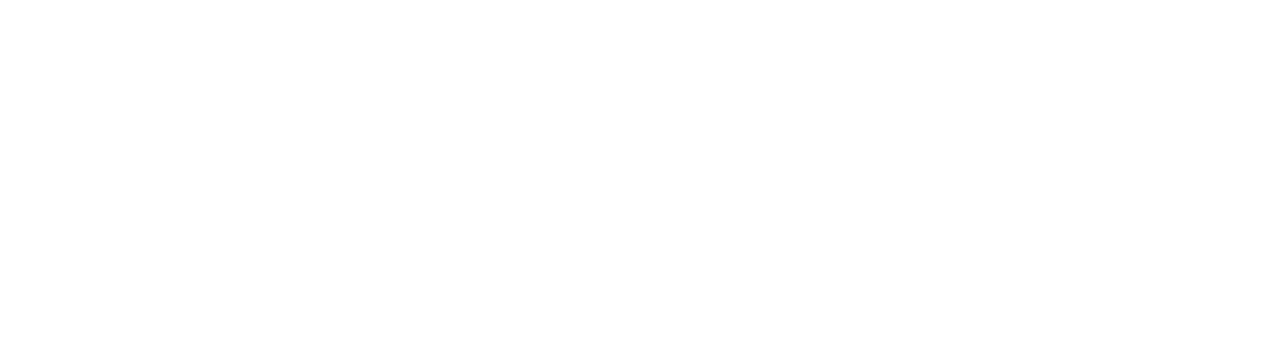
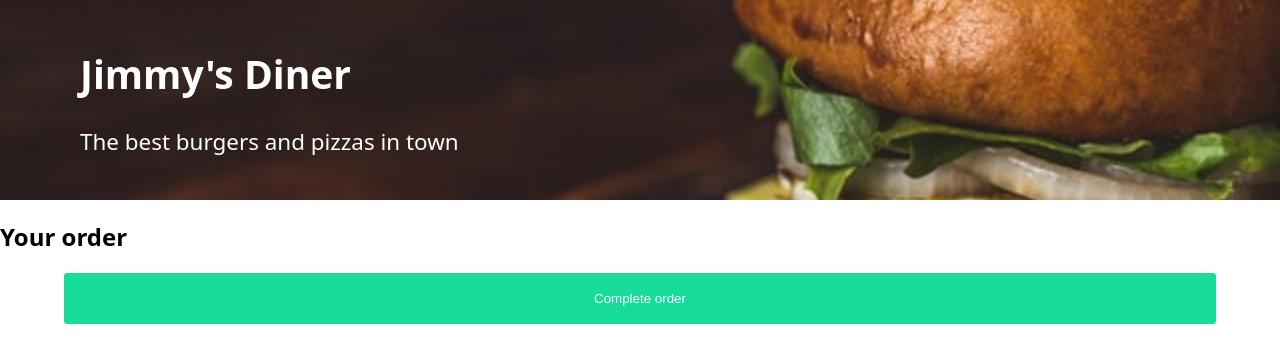
Before and after one commit to Hoa-phuong-vu/Ordering-app, a plain HTML site: page index.html in a window 1280 px wide. Drawn offline with Linux system fonts and the light colour scheme; a web font is replaced by a local one.

Commit message:
add styling

```diff
--- a/index.css
+++ b/index.css
@@ -1,3 +1,34 @@
 body {
     margin: 0;
+    font-family: "Smythe", system-ui;
 }
+
+.header{
+    background-image: url('./images/header.jpg');
+    height: 200px;
+    background-size: cover;
+    color: white;
+    align-content: center;
+    padding-left: 80px;
+   background-position: center;
+}
+h1{
+    font-size: 39px;
+
+}
+
+.header p{
+    font-size: 22.42px;
+}
+
+button{
+    color: white;
+    border: 0;
+    border-radius: 3px;
+    background-color: #16DB99;
+    justify-items: center;
+    width: 90vw;
+    display: block;
+    margin: auto;
+    padding: 18px 170px;
+}
--- a/index.html
+++ b/index.html
@@ -1,8 +1,21 @@
 <html>
     <head>
        <link rel="stylesheet" href="index.css">
+       <link rel="preconnect" href="https://fonts.googleapis.com">
+        <link rel="preconnect" href="https://fonts.gstatic.com" crossorigin>
+        <link href="https://fonts.googleapis.com/css2?family=Smythe&display=swap" rel="stylesheet">
     </head>
     <body>
-	<script src="index.js"></script>
+    <div class="header">
+        <h1>Jimmy's Diner</h1>
+        <p>The best burgers and pizzas in town</p>
+    </div>
+    <div class="menu-item">
+    </div>
+    <div>
+        <h2>Your order</h2>
+        <button>Complete order</button>
+    </div>
+	<script src="index.js" type="module"></script>
     </body>
 </html>
```
Also changed, not shown: images/header.jpg (added).
